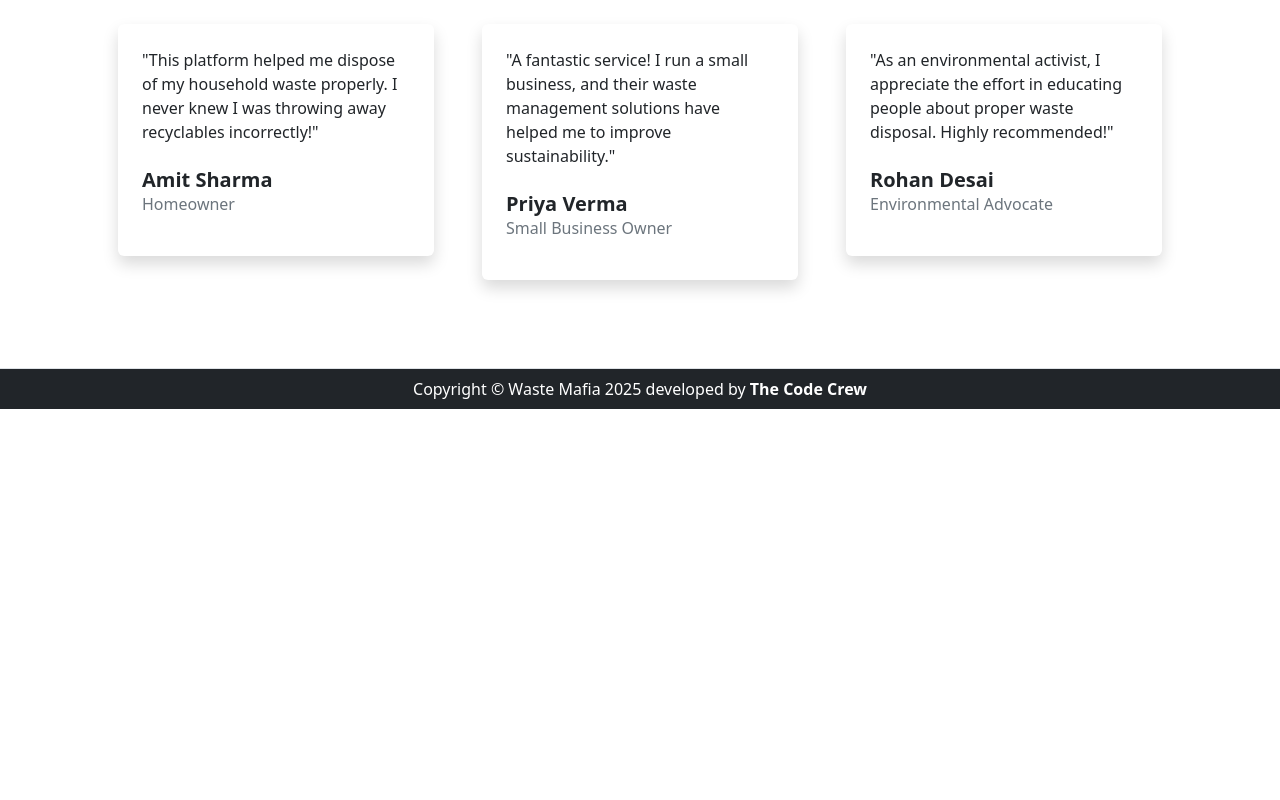
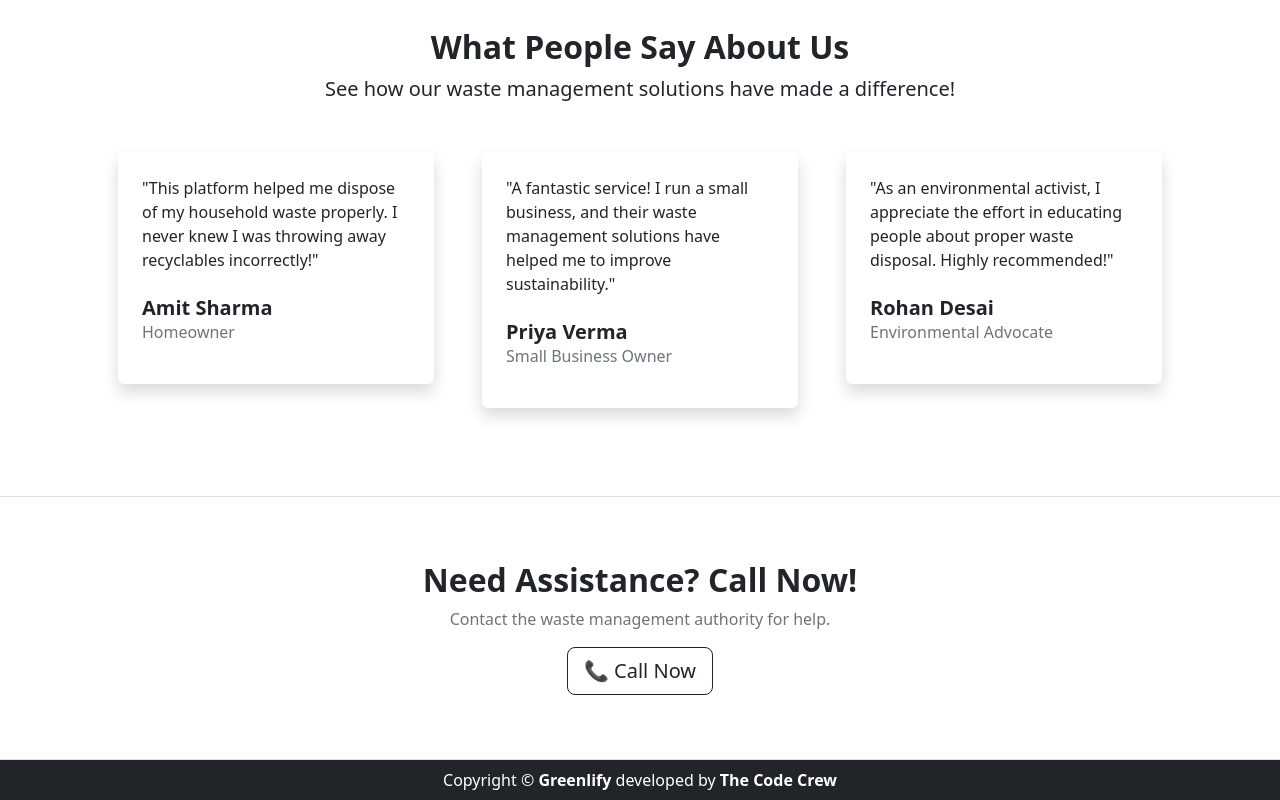
Before and after one commit to Rudra356/ds, a React (Vite) app in the folder doubleSlash_wasteManagement/: page / in a window 1280 px wide. Shown: the part 2230-3030 px from the top of the page. Before the commit the page ends 2639 px from the top, so only its background shows below. Built offline with nearby package versions, Linux system fonts and the light colour scheme; no server answers.

Commit message:
Optimization

```diff
--- a/doubleSlash_wasteManagement/src/App.jsx
+++ b/doubleSlash_wasteManagement/src/App.jsx
@@ -53,7 +53,7 @@ function App() {
       <WasteForm />
       <MapComponent />
       <Testimonials />
-
+      <Contact/>
       <Footer />
     </>
   );
--- a/doubleSlash_wasteManagement/src/components/Contact.jsx
+++ b/doubleSlash_wasteManagement/src/components/Contact.jsx
@@ -2,18 +2,13 @@ import React from "react";
 
 function Contact() {
   return (
-    <section className="bg-light py-3">
-      <div className="container px-5 my-5 px-5">
-        <div className="text-center mb-5">
-          <div className="feature bg-primary bg-gradient text-white rounded-3 mb-3">
-            <i className="bi bi-envelope"></i>
-          </div>
-          <h2 className="fw-bolder">Get in touch</h2>
-          <p className="lead mb-0">We'd love to hear from you</p>
-        </div>
-        <div className="row gx-5 justify-content-center">
-          <button className="btn btn-dark">Call us</button>
-        </div>
+    <section className="py-3 border-bottom text-center" id="contact">
+      <div className="container px-5 my-5">
+        <h2 className="fw-bold">Need Assistance? Call Now!</h2>
+        <p className="text-muted">Contact the waste management authority for help.</p>
+        <a href="tel:+919748995046" className="btn btn-outline-dark btn-lg">
+          📞 Call Now
+        </a>
       </div>
     </section>
   );
--- a/doubleSlash_wasteManagement/src/components/Features.jsx
+++ b/doubleSlash_wasteManagement/src/components/Features.jsx
@@ -4,6 +4,12 @@ function Features() {
   return (
     <section className="py-3 border-bottom" id="features">
       <div className="container px-5 my-5">
+        {/* Section Heading */}
+        <div className="text-center mb-5">
+          <h1 className="fw-bold">Our Key Features for Smarter Waste Management</h1>
+          <p className="text-muted">Simplifying waste disposal with technology-driven solutions</p>
+        </div>
+
         <div className="row gx-5">
           <div className="col-lg-4 mb-5 mb-lg-0">
             <div className="feature bg-primary bg-gradient text-white rounded-3 mb-3">
@@ -22,7 +28,7 @@ function Features() {
 
           <div className="col-lg-4 mb-5 mb-lg-0">
             <div className="feature bg-success bg-gradient text-white rounded-3 mb-3">
-              <i class="bi bi-recycle"></i>
+              <i className="bi bi-recycle"></i>
             </div>
             <h2 className="h4 fw-bolder">Eco-Friendly Disposal Methods</h2>
             <p>
--- a/doubleSlash_wasteManagement/src/components/Footer.jsx
+++ b/doubleSlash_wasteManagement/src/components/Footer.jsx
@@ -5,8 +5,8 @@ function Footer() {
     <footer className="py-2 bg-dark" id="query">
       <div className="container px-5">
         <p className="m-0 text-center text-white ">
-          Copyright &copy; Waste Mafia 2025 developed by{" "}
-          <strong>The Code Crew</strong>
+          Copyright &copy; <strong>Greenlify</strong> developed by{" "}
+          <b>The Code Crew</b>
         </p>
       </div>
     </footer>
--- a/doubleSlash_wasteManagement/src/components/Header.jsx
+++ b/doubleSlash_wasteManagement/src/components/Header.jsx
@@ -22,7 +22,7 @@ function Header() {
                 >
                   Get Started
                 </a>
-                <a className="btn btn-outline-light btn-lg px-4" href="#!">
+                <a className="btn btn-outline-light btn-lg px-4" href="#how-it-works">
                   Learn More
                 </a>
               </div>
```
